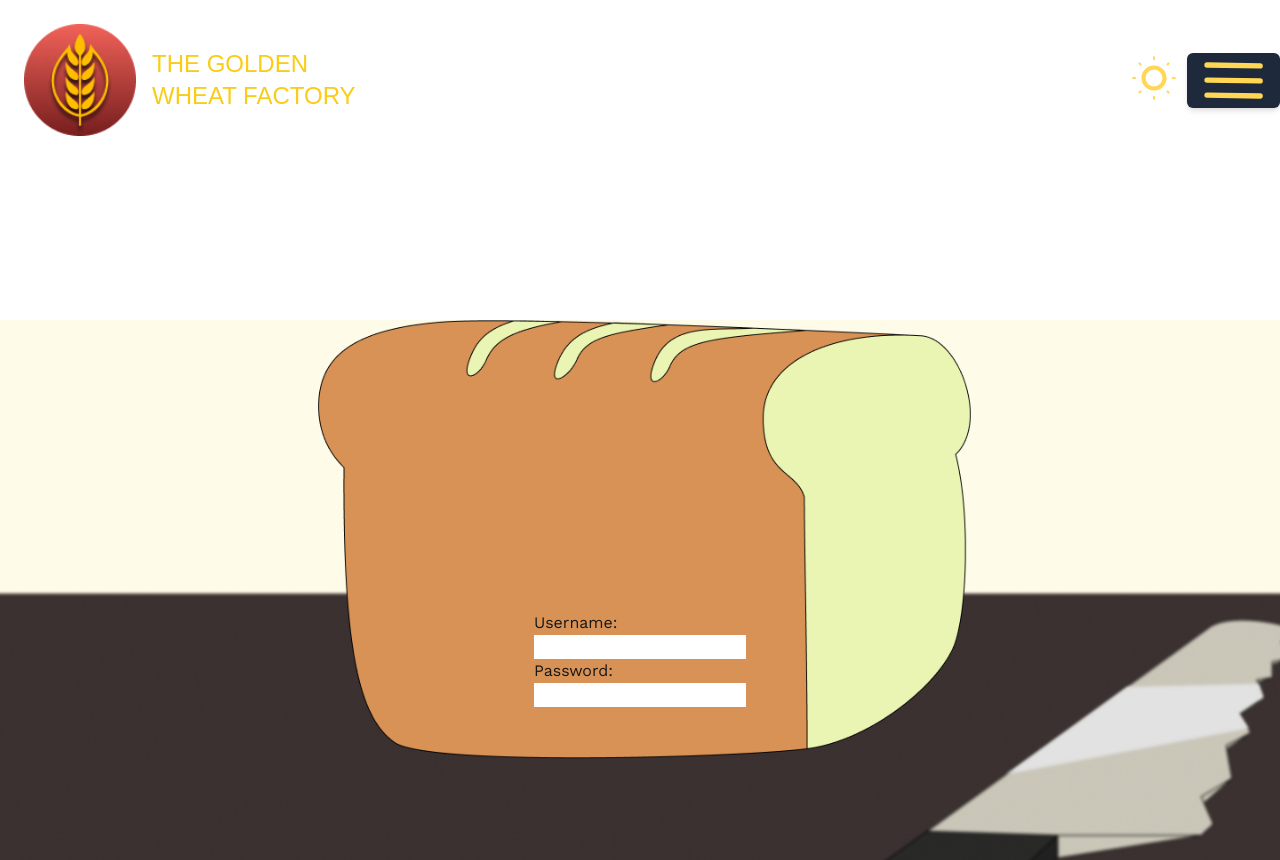
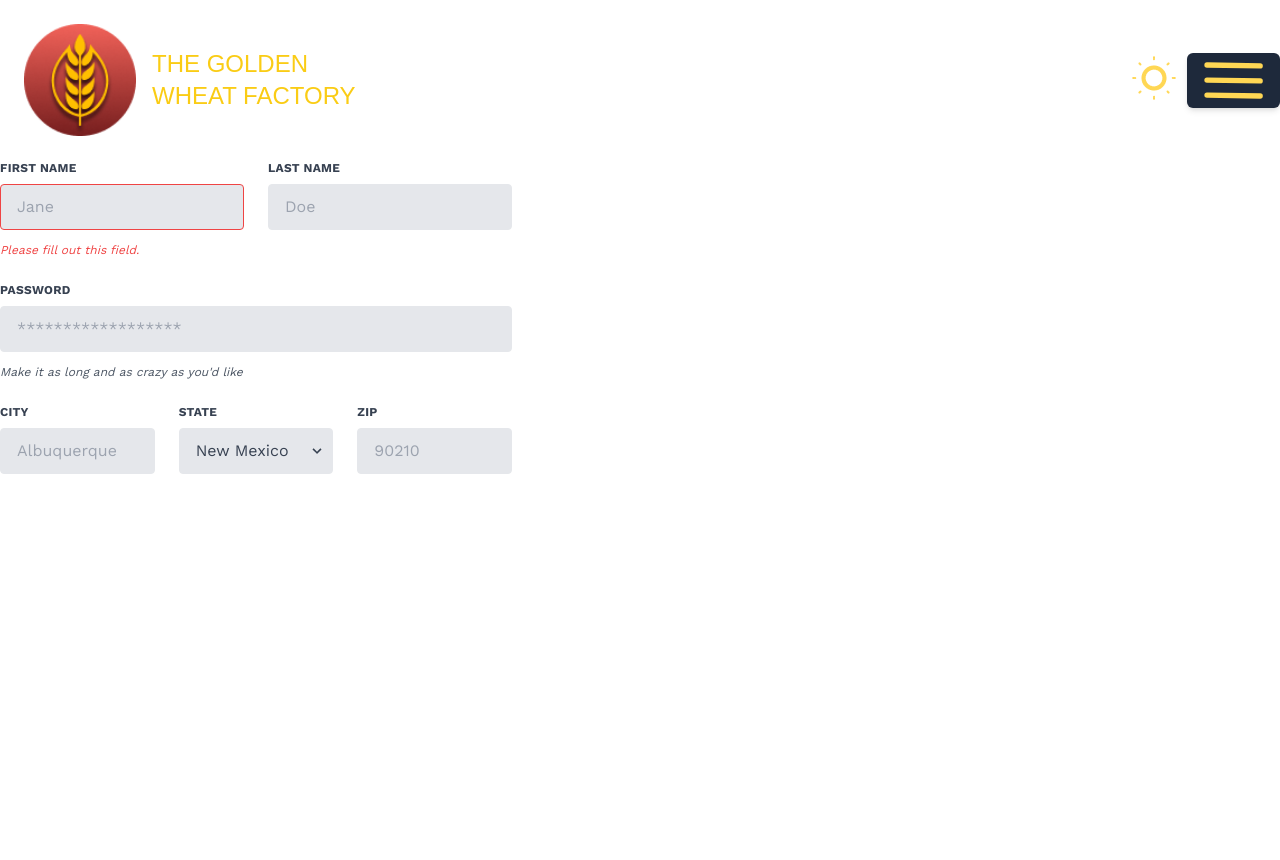
Before and after one commit to Felisong/cpnt262-the-golden-wheat-frontend, a Next.js app: page /sign-in in a window 1280 px wide. Shown: the top 860 px of the page. After the commit the page ends 800 px from the top, so only its background shows below. Built offline with nearby package versions, Linux system fonts and the light colour scheme; a web font is replaced by a local one.

Commit message:
added form in login

```diff
--- a/app/components/LogIn.js
+++ b/app/components/LogIn.js
@@ -1,18 +1,130 @@
 import { useState } from "react";
 
 export default function LogIn() {
+  // variables
   const [username, setUserName] = useState("");
   const [password, setPassword] = useState("");
   const [passwordConfirm, setPasswordConfirm] = useState("");
+  const [email, setEmail] = useState("");
+  const [validateForm, setValidateForm] = useState("");
+
+  // errors
+  const [usernameErr, setUsernameErr] = useState("");
+  const [passwordErr, setPasswordErr] = useState("");
+  const [passwordConfirmErr, setPasswordConfirmErr] = useState("");
+  const [emailErr, setEmailErr] = useState("");
 
   return (
-    <>
-      <form className="flex flex-col">
-        <label>Username:</label>
-        <input></input>
-        <label>Password:</label>
-        <input></input>
-      </form>
-    </>
+    <form className="w-full max-w-lg">
+      <div className="flex flex-wrap -mx-3 mb-6">
+        <div className="w-full md:w-1/2 px-3 mb-6 md:mb-0">
+          <label
+            className="block uppercase tracking-wide text-gray-700 text-xs font-bold mb-2"
+            htmlFor="grid-first-name"
+          >
+            First Name
+          </label>
+          <input
+            className="appearance-none block w-full bg-gray-200 text-gray-700 border border-red-500 rounded py-3 px-4 mb-3 leading-tight focus:outline-none focus:bg-white"
+            id="grid-first-name"
+            type="text"
+            placeholder="Jane"
+          />
+          <p className="text-red-500 text-xs italic">
+            Please fill out this field.
+          </p>
+        </div>
+        <div className="w-full md:w-1/2 px-3">
+          <label
+            className="block uppercase tracking-wide text-gray-700 text-xs font-bold mb-2"
+            htmlFor="grid-last-name"
+          >
+            Last Name
+          </label>
+          <input
+            className="appearance-none block w-full bg-gray-200 text-gray-700 border border-gray-200 rounded py-3 px-4 leading-tight focus:outline-none focus:bg-white focus:border-gray-500"
+            id="grid-last-name"
+            type="text"
+            placeholder="Doe"
+          />
+        </div>
+      </div>
+      <div className="flex flex-wrap -mx-3 mb-6">
+        <div className="w-full px-3">
+          <label
+            className="block uppercase tracking-wide text-gray-700 text-xs font-bold mb-2"
+            htmlFor="grid-password"
+          >
+            Password
+          </label>
+          <input
+            className="appearance-none block w-full bg-gray-200 text-gray-700 border border-gray-200 rounded py-3 px-4 mb-3 leading-tight focus:outline-none focus:bg-white focus:border-gray-500"
+            id="grid-password"
+            type="password"
+            placeholder="******************"
+          />
+          <p className="text-gray-600 text-xs italic">
+            Make it as long and as crazy as you'd like
+          </p>
+        </div>
+      </div>
+      <div className="flex flex-wrap -mx-3 mb-2">
+        <div className="w-full md:w-1/3 px-3 mb-6 md:mb-0">
+          <label
+            className="block uppercase tracking-wide text-gray-700 text-xs font-bold mb-2"
+            htmlFor="grid-city"
+          >
+            City
+          </label>
+          <input
+            className="appearance-none block w-full bg-gray-200 text-gray-700 border border-gray-200 rounded py-3 px-4 leading-tight focus:outline-none focus:bg-white focus:border-gray-500"
+            id="grid-city"
+            type="text"
+            placeholder="Albuquerque"
+          />
+        </div>
+        <div className="w-full md:w-1/3 px-3 mb-6 md:mb-0">
+          <label
+            className="block uppercase tracking-wide text-gray-700 text-xs font-bold mb-2"
+            htmlFor="grid-state"
+          >
+            State
+          </label>
+          <div className="relative">
+            <select
+              className="block appearance-none w-full bg-gray-200 border border-gray-200 text-gray-700 py-3 px-4 pr-8 rounded leading-tight focus:outline-none focus:bg-white focus:border-gray-500"
+              id="grid-state"
+            >
+              <option>New Mexico</option>
+              <option>Missouri</option>
+              <option>Texas</option>
+            </select>
+            <div className="pointer-events-none absolute inset-y-0 right-0 flex items-center px-2 text-gray-700">
+              <svg
+                className="fill-current h-4 w-4"
+                xmlns="http://www.w3.org/2000/svg"
+                viewBox="0 0 20 20"
+              >
+                <path d="M9.293 12.95l.707.707L15.657 8l-1.414-1.414L10 10.828 5.757 6.586 4.343 8z" />
+              </svg>
+            </div>
+          </div>
+        </div>
+        <div className="w-full md:w-1/3 px-3 mb-6 md:mb-0">
+          <label
+            className="block uppercase tracking-wide text-gray-700 text-xs font-bold mb-2"
+            htmlFor="grid-zip"
+          >
+            Zip
+          </label>
+          <input
+            className="appearance-none block w-full bg-gray-200 text-gray-700 border border-gray-200 rounded py-3 px-4 leading-tight focus:outline-none focus:bg-white focus:border-gray-500"
+            id="grid-zip"
+            type="text"
+            placeholder={90210}
+          />
+        </div>
+      </div>
+    </form>
   );
 }
--- a/app/layout.js
+++ b/app/layout.js
@@ -21,7 +21,7 @@ export default function RootLayout({ children }) {
   return (
     <html lang="en">
       <body
-        className={`${lexend.className} ${workSans.className} antialiased grid`}
+        className={`${lexend.className} ${workSans.className} antialiased grid var(--background)`}
       >
         <Navigation />
         {children}
--- a/app/sign-in/page.js
+++ b/app/sign-in/page.js
@@ -4,20 +4,8 @@ import LogIn from "../components/LogIn";
 export default function SignIn() {
   return (
     <>
-      <div
-        class="flex relative items-center justify-center lg:w-full md:w-full sm:w-auto sm:none mt-40
-     overflow-hidden bg-yellow-50"
-      >
-        <h1 class="absolute z-10">
-          <LogIn />
-        </h1>
-        <div>
-          <img
-            src="./bread-bg.png"
-            alt="bg of a bread container, holding the fillable form. There is bread on a table, and a knife seen nearby"
-            className="sm:none"
-          ></img>
-        </div>
+      <div>
+        <LogIn />
       </div>
     </>
   );
```
